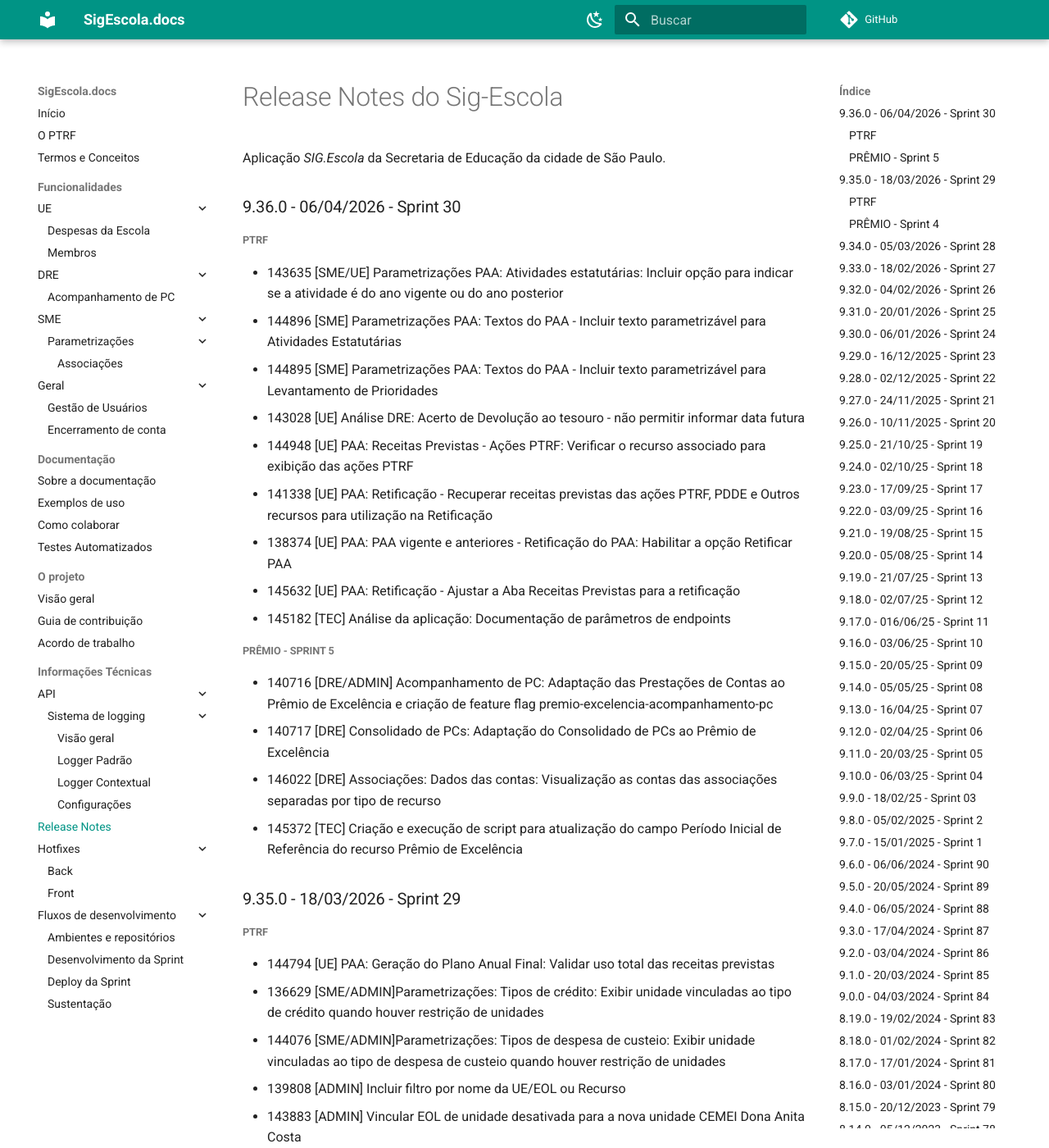
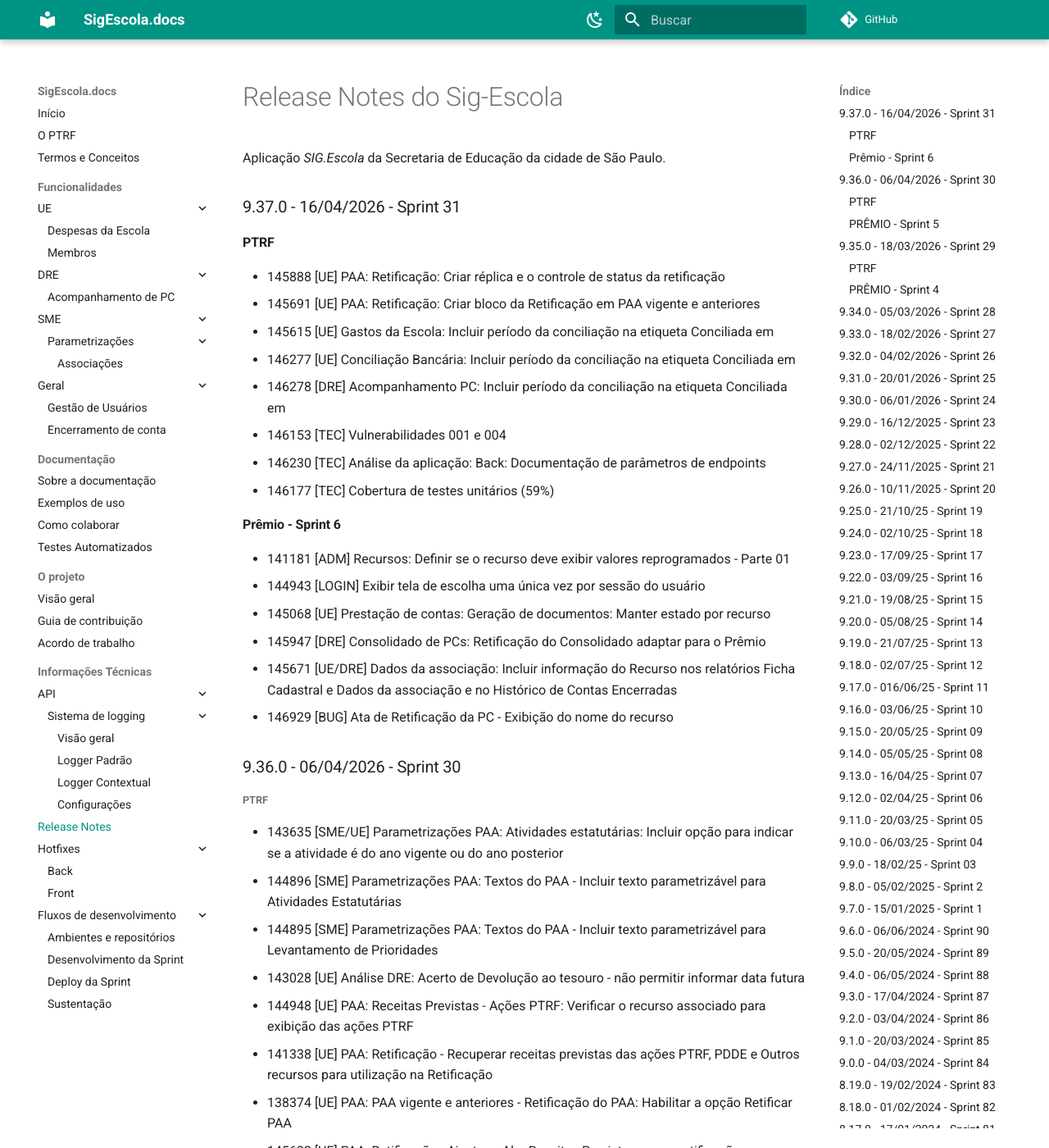
Before and after one commit to prefeiturasp/SME-PTRF-Docs, an MkDocs documentation site: the page built from docs/projeto/release_notes.md, in a window 1280 px wide and 1400 px high. Shown: the whole window at 82% size. Built offline with MkDocs 1.6.1 and Material for MkDocs 9.7.7, drawn with Linux system fonts in a browser that asks for light colours; comment, search, counter and statistics services are not loaded.

Commit message:
Update release_notes.md

```diff
--- a/docs/projeto/release_notes.md
+++ b/docs/projeto/release_notes.md
@@ -1,6 +1,26 @@
 # Release Notes do Sig-Escola
 
 Aplicação *SIG.Escola* da Secretaria de Educação da cidade de São Paulo.
+
+### 9.37.0 - 16/04/2026 - Sprint 31
+#### PTRF
+* 145888 [UE] PAA: Retificação: Criar réplica e o controle de status da retificação
+* 145691 [UE] PAA: Retificação: Criar bloco da Retificação em PAA vigente e anteriores
+* 145615 [UE] Gastos da Escola: Incluir período da conciliação na etiqueta Conciliada em
+* 146277 [UE] Conciliação Bancária: Incluir período da conciliação na etiqueta Conciliada em
+* 146278 [DRE] Acompanhamento PC: Incluir período da conciliação na etiqueta Conciliada em
+* 146153 [TEC] Vulnerabilidades 001 e 004
+* 146230 [TEC] Análise da aplicação: Back: Documentação de parâmetros de endpoints
+* 146177 [TEC] Cobertura de testes unitários (59%)
+
+#### Prêmio - Sprint 6
+* 141181 [ADM] Recursos: Definir se o recurso deve exibir valores reprogramados - Parte 01
+* 144943 [LOGIN] Exibir tela de escolha uma única vez por sessão do usuário
+* 145068 [UE] Prestação de contas: Geração de documentos: Manter estado por recurso
+* 145947 [DRE] Consolidado de PCs: Retificação do Consolidado adaptar para o Prêmio
+* 145671 [UE/DRE] Dados da associação: Incluir informação do Recurso nos relatórios Ficha Cadastral e Dados da associação e no Histórico de Contas Encerradas
+* 146929 [BUG] Ata de Retificação da PC - Exibição do nome do recurso
+
 
 ### 9.36.0 - 06/04/2026 - Sprint 30
 ##### PTRF
```
